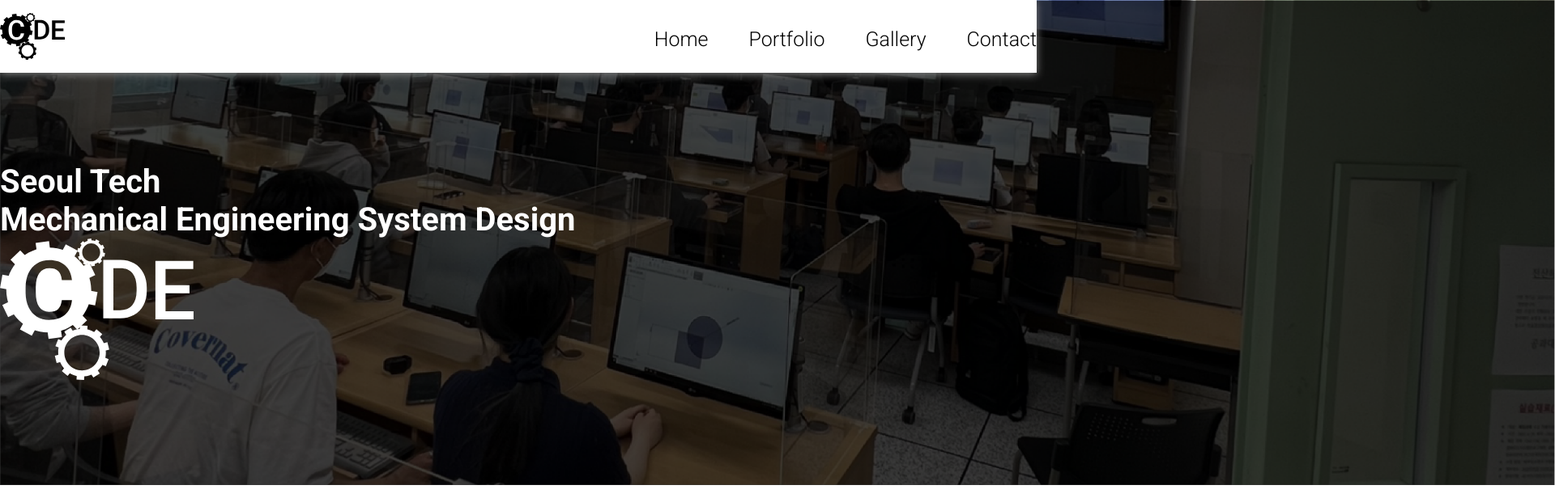
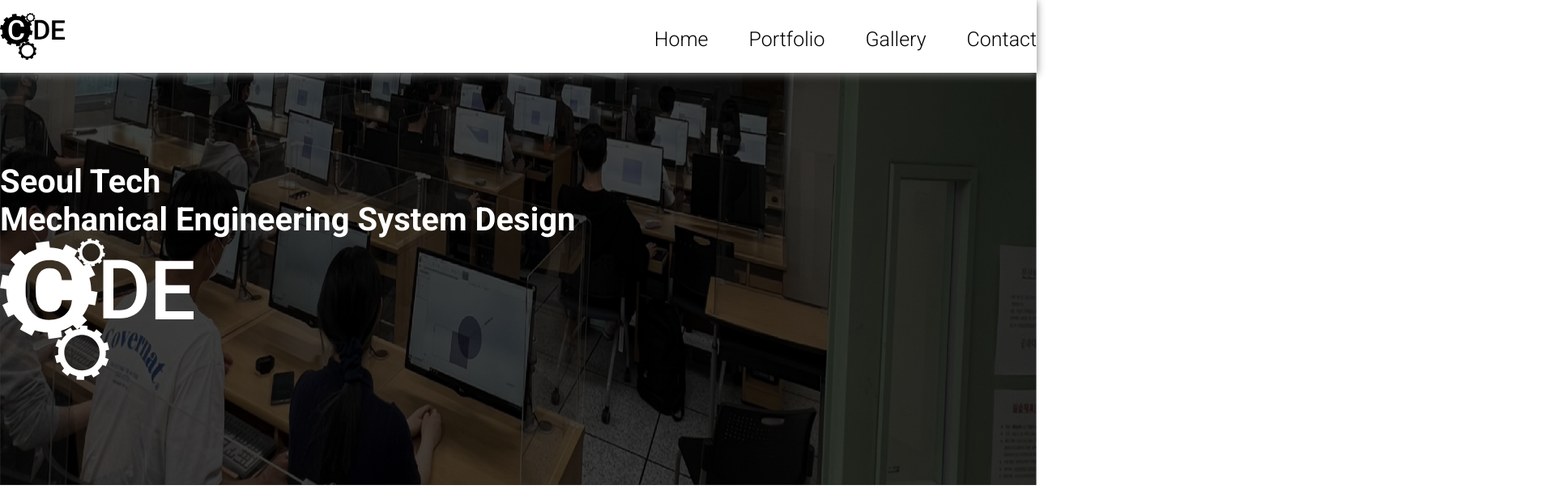
Before and after one commit to HyeonsikSuh/CDEWebtest, a plain HTML site: page index.html in a window 1280 px wide. Shown: the top 616 px of the page at 81% size, 1920 px wide, since content can reach past the window. Drawn offline with Linux system fonts and the light colour scheme.

Commit message:
Update index.html

```diff
--- a/index.html
+++ b/index.html
@@ -30,7 +30,7 @@
         </div>
 
         <div class="mainimg">
-            <img src="image/mainimage.png" alt="..." width="1920px" height="600px">
+            <img src="image/mainimage.png" alt="..." width="100%" height="600px">
             <div class="innertext">Seoul Tech<br>Mechanical Engineering System Design<br>
             <img src="image/CDEvecwhite.svg" alt="..." width="239px" height="174.64px"></div>
         </div>
@@ -99,7 +99,7 @@
                     <div class="clublogo"> <img src="image/CDElogo.svg" alt="..."></div>
                 </div>
                 <div class="footertext">
-                   <div class="texts">서울과학기술대학교 기계시스템디자인공학과 학술 동아리 CDE</div>
+                   <div class="texts"><br>서울과학기술대학교 기계시스템디자인공학과 학술 동아리 CDE</div>
                    <div class="texts">주소:서울특별시 노원구 공릉동 서울과학기술대학교 프론티어관 119호</div>
                    <div class="texts">대표: 유은서</div>
                    <div class="professor">지도교수: 맹희영 교수님, 박근 교수님</div>
```
